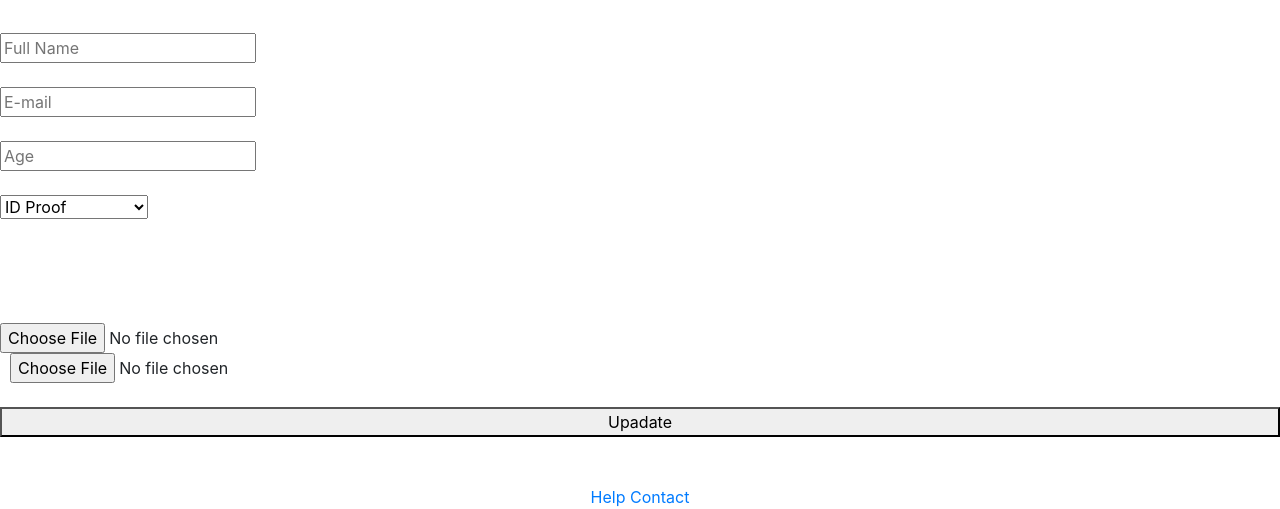
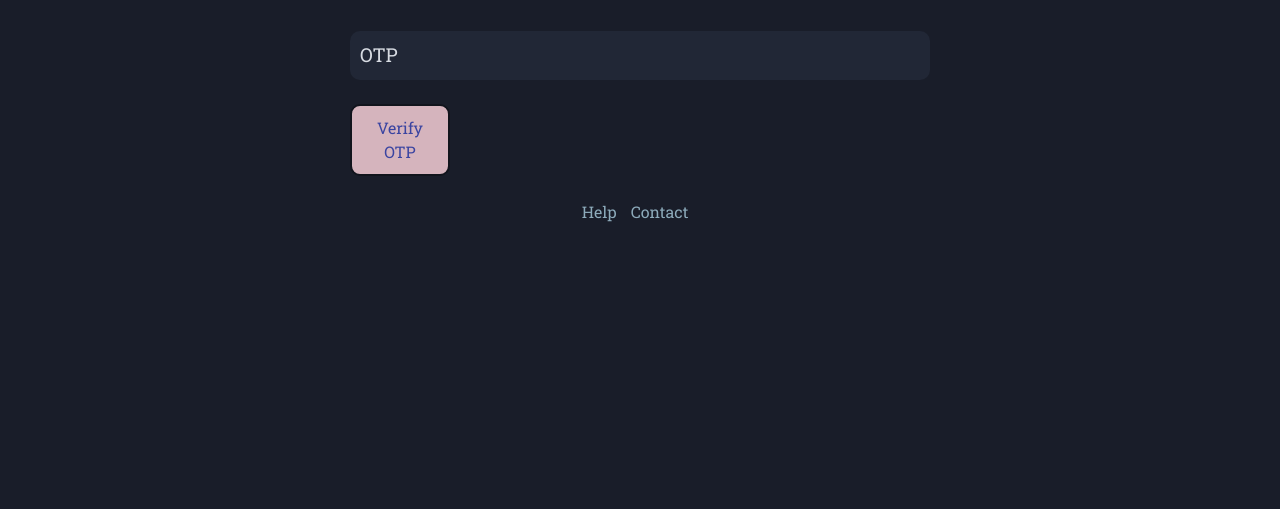
Before and after one commit to sahiljena/Fat-Crusher, a Flask app: page /verify in a window 1280 px wide. Shown: the part 337-846 px from the top of the page. After the commit the page ends 559 px from the top, so only its background shows below. Run offline with Flask 2, Linux system fonts and the light colour scheme; some libraries are stand-ins or nearby versions.

Commit message:
Update verifyotp.html

```diff
--- a/templates/verifyotp.html
+++ b/templates/verifyotp.html
@@ -1,42 +1,16 @@
 {% extends 'base.html' %}
 {% block title%} login {% endblock%}
-{% block cssfile %} <link rel="stylesheet" href="{{ url_for('static',filename='css/udtprofile.css') }}"> {% endblock %}
+{% block cssfile %} <link rel="stylesheet" href="{{ url_for('static',filename='css/verify.css') }}"> {% endblock %}
 {% block body %}
   <main>
     <div class="form-box">
-      <h2>Add some details to your profile</h2>
+      <h2>verify otp</h2>
       <br>
       <div class="input-box">
-        <input class="cus-input" type="tel" placeholder="Full Name" required>
+        <input class="mob-input" type="number" placeholder="OTP">
       </div>
       <br>
-      <div class="input-box">
-        <input class="cus-input" type="email" placeholder="E-mail" required>
-      </div>
-      <br>
-      <div class="input-box">
-        <input class="cus-input" type="number" placeholder="Age" required>
-      </div>
-      <br>
-      <div class="input-box">
-        <select class="cus-input" id="cars" name="cars">
-          <option value="volvo" selected>ID Proof</option>
-          <option value="saab">Aadhar Card</option>
-          <option value="fiat">Pan Card</option>
-          <option value="audi">Driver's liscence</option>
-        </select>
-      </div>
-      <br>
-    <div class="input-box">
-      <p style="color: #FFF;">Upload Image</p>
-      <p style="color: #FFF;">Upload ID</p>
-    </div>
-    <div class="input-box">
-    <input class="cus-input" type="file" id="img" name="img" accept="image/*"><br>
-    <input style="margin-left: 10px;" class="cus-input" type="file" id="img" name="img" accept="image/*">
-    </div>
-      <br>
-      <center><button onclick="window.location.href='/profile'" class="sbmt-btn" style="width: 100%;">Upadate</button></center>
+      <button onclick="window.location.href='/updateprofile'" class="verf-btn" style="width: 100%;">Verify OTP</button>
       <br> <br>
       <center><a href="">Help</a> <a href="">Contact</a></center>
     </div>
```
